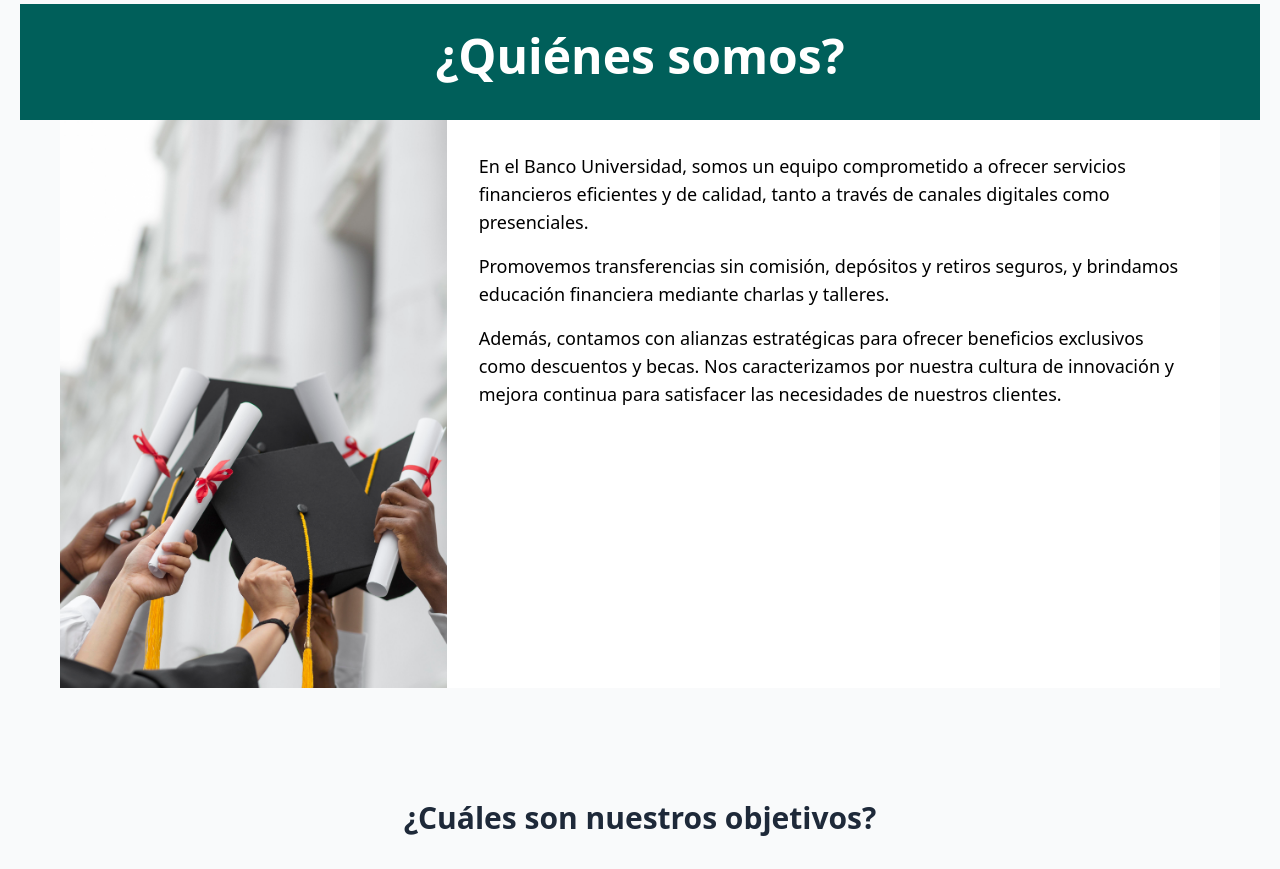
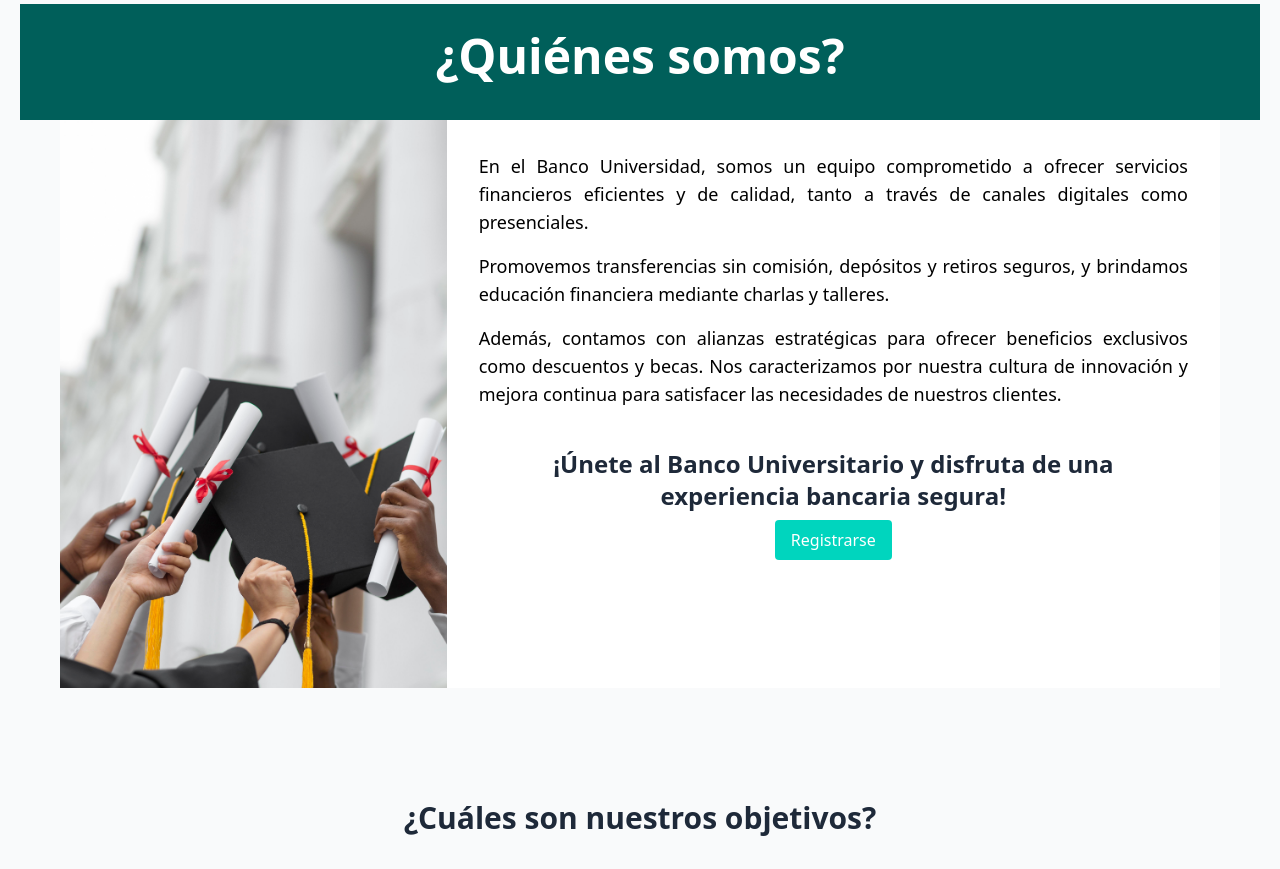
Before and after one commit to bnanalex/BancoUniversitario, a React (Vite) app: page / in a window 1280 px wide. Shown: the part 1240-2109 px from the top of the page. Built offline with nearby package versions, Linux system fonts and the light colour scheme.

Commit message:
Ajustes de justificacion, y CTA

```diff
--- a/package.json
+++ b/package.json
@@ -26,6 +26,6 @@
     "eslint-plugin-react-refresh": "^0.4.19",
     "globals": "^15.15.0",
     "typescript": "^5.8.3",
-    "vite": "^6.2.0"
+    "vite": "^6.3.5"
   }
 }
--- a/src/components/Objetives.jsx
+++ b/src/components/Objetives.jsx
@@ -42,7 +42,7 @@ const Objetivos = () => {
 
             {/* Contenido del objetivo - Ancho completo en móvil */}
             <div className="flex-1 w-full">
-              <p className="text-gray-600 leading-relaxed md:text-justify">
+              <p className="text-gray-600 leading-relaxed text-justify">
                 {objetivo.contenido}
               </p>
             </div>
--- a/src/components/aboutUs.jsx
+++ b/src/components/aboutUs.jsx
@@ -18,7 +18,7 @@ function AboutUs() {
               className="w-full md:h-[71vh] object-cover"
             />
           </div>
-          <div className="md:w-2/3 p-4 md:p-8">
+          <div className="md:w-2/3 text-justify p-4 md:p-8">
             <p className="mb-4 text-base md:text-lg">
               En el Banco Universidad, somos un equipo comprometido a ofrecer
               servicios financieros eficientes y de calidad, tanto a través de
@@ -35,6 +35,12 @@ function AboutUs() {
               caracterizamos por nuestra cultura de innovación y mejora
               continua para satisfacer las necesidades de nuestros clientes.
             </p>
+            <section className="text-center p-6 bg-white">
+              <h2 className="text-2xl font-semibold mb-2 text-gray-800">¡Únete al Banco Universitario y disfruta de una experiencia bancaria segura!</h2>
+              <button className="bg-teal-400 hover:bg-teal-500 text-white font-medium py-2 px-4 rounded">
+              Registrarse
+              </button>
+            </section>
           </div>
         </div>
       </div>
```
Also changed, not shown: 1 other file (tests, documents, lock files or other folders).
